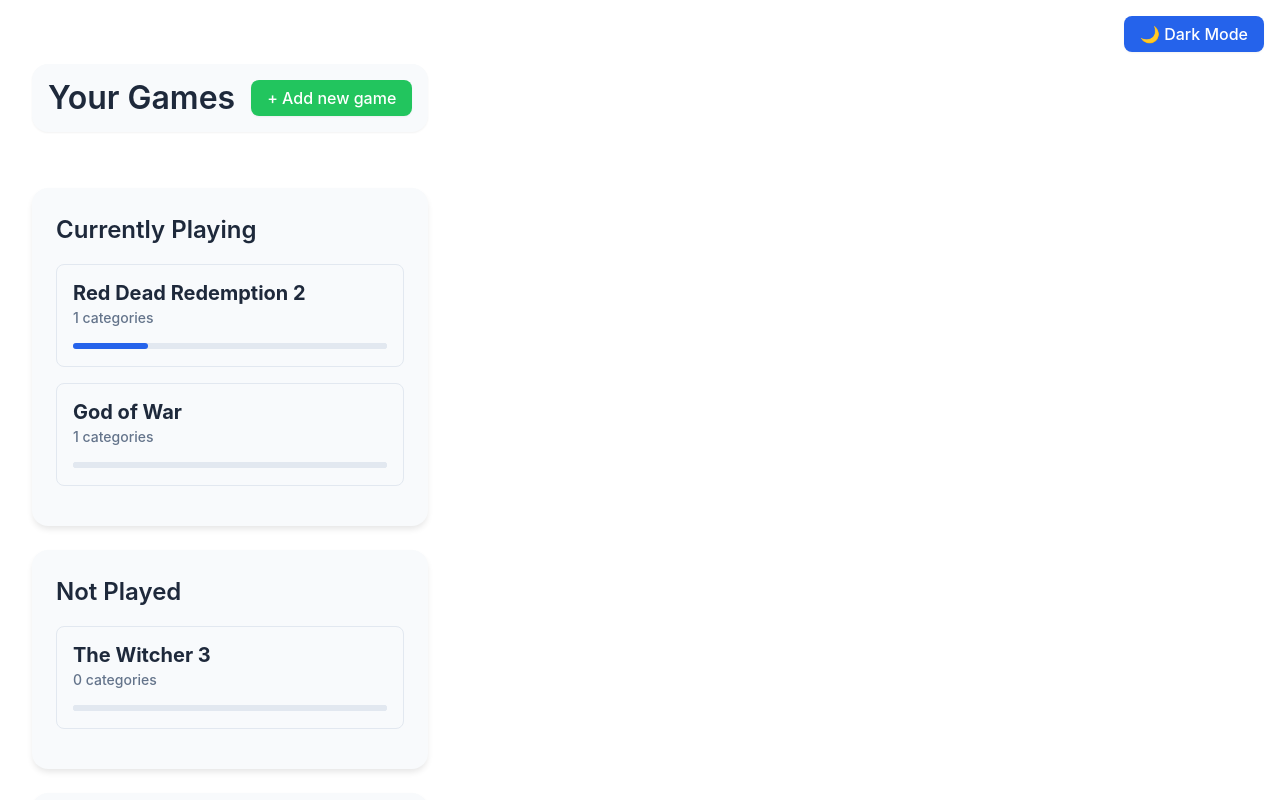
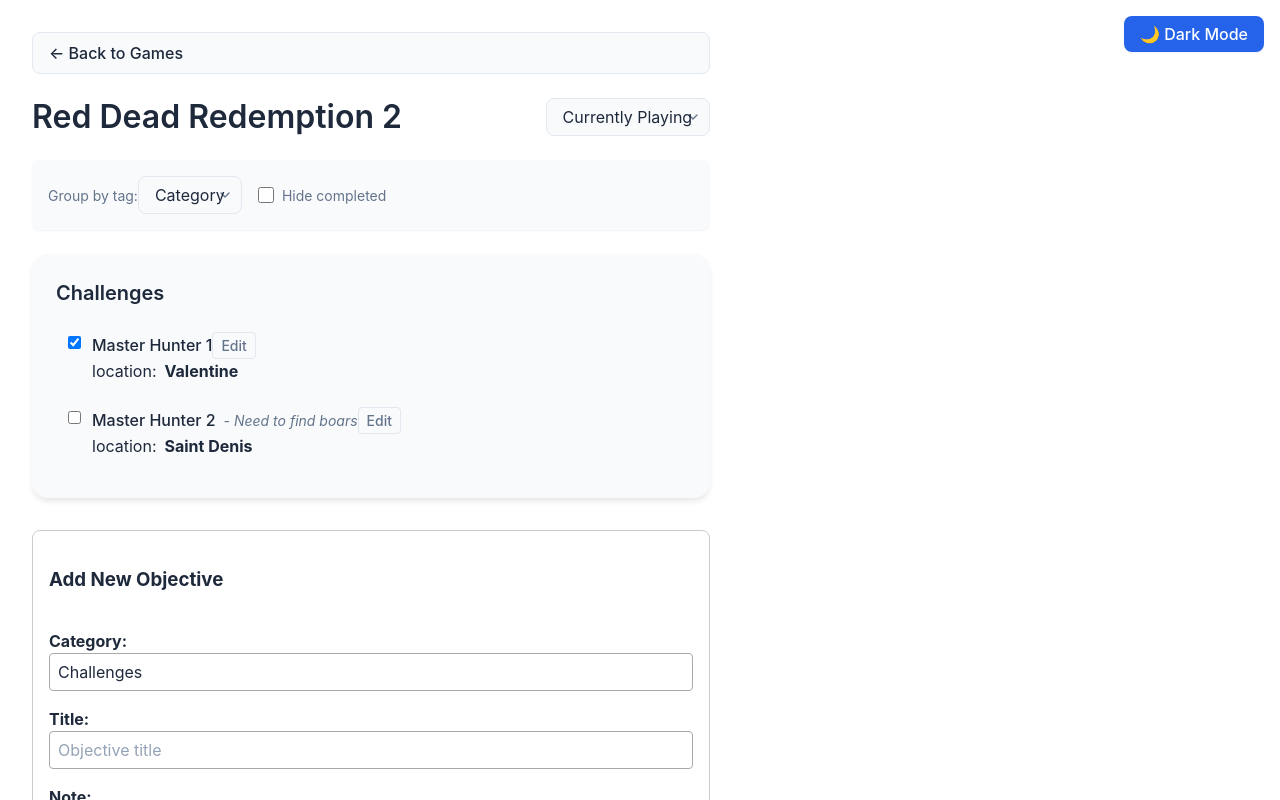
Before and after one commit to leovolving/quest, a React (Vite) app: page /game/1 in a window 1280 px wide. Shown: the top 800 px of the page. Built offline with nearby package versions, Linux system fonts and the light colour scheme.

Commit message:
Use routing to remember last page visited

```diff
--- a/package.json
+++ b/package.json
@@ -14,6 +14,7 @@
     "focus-trap-react": "^11.0.3",
     "react": "^19.0.0",
     "react-dom": "^19.0.0",
+    "react-router-dom": "^7.7.0",
     "styled-components": "^6.1.17"
   },
   "devDependencies": {
--- a/src/App.jsx
+++ b/src/App.jsx
@@ -1,8 +1,8 @@
 // src/App.jsx
 import React, { useEffect } from 'react';
 import styled from 'styled-components';
+import { Route, Routes } from 'react-router-dom';
 
-import { useGameContext } from './context/GameContext';
 import useGameDataService from './services/gameDataService';
 
 import GameDashboard from './components/GameDashboard';
@@ -24,7 +24,6 @@
 `;
 
 function App() {
-  const { selectedGame } = useGameContext();
   const { initialize } = useGameDataService();
 
   useEffect(() => {
@@ -32,7 +31,14 @@
     // eslint-disable-next-line react-hooks/exhaustive-deps
   }, []);
 
-  return <AppContainer>{selectedGame ? <GameDetail /> : <GameDashboard />}</AppContainer>;
+  return (
+    <AppContainer>
+      <Routes>
+        <Route path="/game/:gameId" element={<GameDetail />} />
+        <Route path="/" element={<GameDashboard />} />
+      </Routes>
+    </AppContainer>
+  );
 }
 
 export default App;
--- a/src/components/GameDashboard.jsx
+++ b/src/components/GameDashboard.jsx
@@ -1,6 +1,7 @@
 // src/components/GameDashboard.jsx
 import React from 'react';
 import styled from 'styled-components';
+import { Link } from 'react-router-dom';
 
 import { useGameContext } from '../context/GameContext';
 import useStateToggleBoolean from '../hooks/useStateToggleBoolean';
@@ -81,7 +82,7 @@
   }
 `;
 
-const GameCardButton = styled.button`
+const GameCardButton = styled(Link)`
   display: block;
   width: 100%;
   text-align: left;
@@ -92,6 +93,7 @@
   border-radius: ${({ theme }) => theme.borderRadius.md};
   cursor: pointer;
   color: ${({ theme }) => theme.colors.text};
+  text-decoration: none;
   transition: all 0.2s ease-in-out;
 
   h3 {
@@ -138,7 +140,7 @@
 `;
 
 const GameDashboard = () => {
-  const { games, setSelectedGameId } = useGameContext();
+  const { games } = useGameContext();
   const [isNewGameFormOpen, toggleIsNewGameFormOpen] = useStateToggleBoolean(false);
 
   const groupedGames = games.reduce((acc, game) => {
@@ -159,7 +161,7 @@
         <GameCard key={status}>
           <StatusTitle>{status.replace(/-/g, ' ')}</StatusTitle>
           {games.map((game) => (
-            <GameCardButton key={game.id} onClick={() => setSelectedGameId(game.id)}>
+            <GameCardButton key={game.id} to={`/game/${game.id}`}>
               <h3>{game.name}</h3>
               <p>{game.categories.length} categories</p>
               <progress value={game.progress.completed} max={game.progress.total} />
--- a/src/components/GameDetail.jsx
+++ b/src/components/GameDetail.jsx
@@ -1,6 +1,7 @@
 // src/components/GameDetail.js
 import React, { useState } from 'react';
 import styled from 'styled-components';
+import { Link } from 'react-router-dom';
 
 import { useGameContext } from '../context/GameContext';
 import useGameDataService from '../services/gameDataService';
@@ -9,7 +10,7 @@
 import TagView from './TagView';
 import NewObjectiveForm from './forms/NewObjectiveForm';
 
-const BackButton = styled.button`
+const BackLink = styled(Link)`
   display: flex;
   align-items: center;
   gap: ${({ theme }) => theme.spacing.xs};
@@ -20,6 +21,10 @@
   border-radius: ${({ theme }) => theme.borderRadius.md};
   margin-bottom: ${({ theme }) => theme.spacing.lg};
   font-weight: 500;
+  text-decoration: none;
+  transition:
+    background 0.2s,
+    border-color 0.2s;
 
   &:hover {
     background-color: ${({ theme }) => theme.colors.cardHover};
@@ -85,8 +90,17 @@
 const GameDetail = () => {
   const [groupByTagType, setGroupByTagType] = useState('');
   const [hideCompleted, setHideCompleted] = useState(false);
-  const { selectedGame: game, setSelectedGameId } = useGameContext();
+  const { selectedGame: game } = useGameContext();
   const { updateGame } = useGameDataService();
+
+  if (!game) {
+    return (
+      <div>
+        <BackLink to="/">← Back to Games</BackLink>
+        <p>Game not found.</p>
+      </div>
+    );
+  }
 
   const tagTypes = Array.from(
     new Set(
@@ -115,8 +129,7 @@
 
   return (
     <div>
-      <BackButton onClick={() => setSelectedGameId(null)}>← Back to Games</BackButton>
-
+      <BackLink to="/">← Back to Games</BackLink>
       <GameHeader>
         <GameTitle>{game.name}</GameTitle>
         <StatusSelect value={game.status || 'not-played'} onChange={onUpdateStatus}>
--- a/src/context/GameContext.jsx
+++ b/src/context/GameContext.jsx
@@ -1,4 +1,5 @@
-import React, { createContext, useContext, useMemo, useState } from 'react';
+import React, { createContext, useContext, useState, useMemo } from 'react';
+import { useLocation, matchPath } from 'react-router-dom';
 
 const GameContext = createContext();
 
@@ -6,17 +7,24 @@
   return useContext(GameContext);
 };
 
+function useSelectedGameId() {
+  const location = useLocation();
+  const match = matchPath('/game/:gameId', location.pathname);
+
+  return match?.params?.gameId;
+}
+
 export const GameProvider = ({ children }) => {
-  const [games, setGames] = useState([]); // Initialize with sample data
-  const [selectedGameId, setSelectedGameId] = useState(null);
+  const [games, setGames] = useState([]);
+  const selectedGameId = useSelectedGameId();
 
   const selectedGame = useMemo(
-    () => (selectedGameId ? games.find((g) => g.id === selectedGameId) : null),
+    () => (selectedGameId ? games.find((g) => String(g.id) === String(selectedGameId)) : null),
     [games, selectedGameId]
   );
 
   return (
-    <GameContext.Provider value={{ games, selectedGame, setGames, setSelectedGameId }}>
+    <GameContext.Provider value={{ games, setGames, selectedGame, selectedGameId }}>
       {children}
     </GameContext.Provider>
   );
--- a/src/main.jsx
+++ b/src/main.jsx
@@ -1,5 +1,6 @@
 import { StrictMode } from 'react';
 import { createRoot } from 'react-dom/client';
+import { BrowserRouter } from 'react-router-dom';
 
 import { GameProvider } from './context/GameContext';
 import ThemeContextProvider from './context/ThemeContext.jsx';
@@ -9,10 +10,12 @@
 
 createRoot(document.getElementById('root')).render(
   <StrictMode>
-    <ThemeContextProvider>
-      <GameProvider>
-        <App />
-      </GameProvider>
-    </ThemeContextProvider>
+    <BrowserRouter>
+      <ThemeContextProvider>
+        <GameProvider>
+          <App />
+        </GameProvider>
+      </ThemeContextProvider>
+    </BrowserRouter>
   </StrictMode>
 );
```
Also changed, not shown: 1 other file (tests, documents, lock files or other folders).
